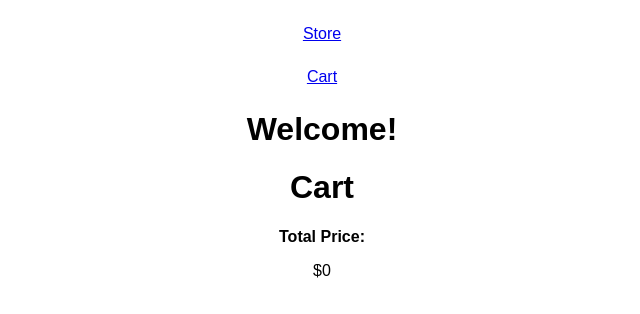
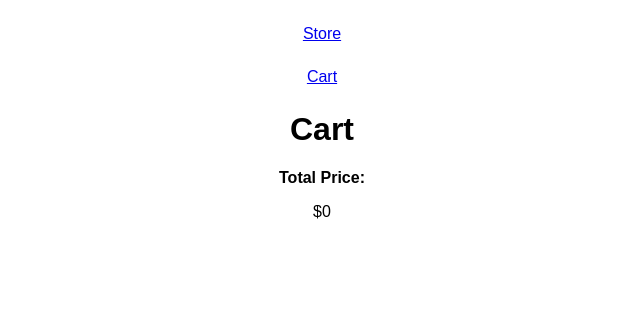
Before and after one commit to keemcodes/Bike-Store, a React (Create React App) app: page /cart in a window 1280 px wide. Shown: the top 314 px of the page, without its empty margins (318-958 px from the left). Built offline with nearby package versions, Linux system fonts and the light colour scheme.

Commit message:
prettier

```diff
--- a/src/App.js
+++ b/src/App.js
@@ -8,7 +8,6 @@ import { useState } from "react";
 export default function App() {
   const [cart, setCart] = useState([]);
   function addToCart(bike) {
-    // e.preventDefault();
     setCart((prev) => [...prev, bike]);
   }
   return (
--- a/src/cart.js
+++ b/src/cart.js
@@ -1,24 +1,6 @@
 export function Cart(props) {
-    // console.log(bikeList[0]);
-
   return (
     <>
-        <div>
-          <h1>Welcome!</h1>
-          {/* {bikeList.map((item, index) => (
-            <ul key={index}>
-              {item.map((bike, index) => (
-                <li key={index}>
-                  <b>Bike Name:</b> {bike.name}, <b>Bike Price:</b> ${bike.price}
-                  <br />
-                  <button onClick={(e) => props.addToCart(bike)}>
-                    Add to Cart
-                  </button>
-                </li>
-              ))}
-            </ul>
-          ))} */}
-        </div>
       <div>
         <h1>Cart</h1>
         <ul>
--- a/src/store.js
+++ b/src/store.js
@@ -1,8 +1,6 @@
 import { bikeList } from "./data/bikeList";
 import { useState, useEffect } from "react";
-import { Cart } from "./cart";
 export function Store(props) {
-  // console.log(bikeList[0]);
   const [storeFilter, setStoreFilter] = useState();
   const [newBikeList, setNewBikeList] = useState([]);
   function handleStoreFilterChange(e) {
--- a/src/styles.css
+++ b/src/styles.css
@@ -14,5 +14,5 @@
 }
 
 li {
-    margin: 25px 0px
+  margin: 25px 0px;
 }
```
Also changed, not shown: src/index.js (+4 -4 lines). Lines whose indentation alone changed are shown as unchanged.
